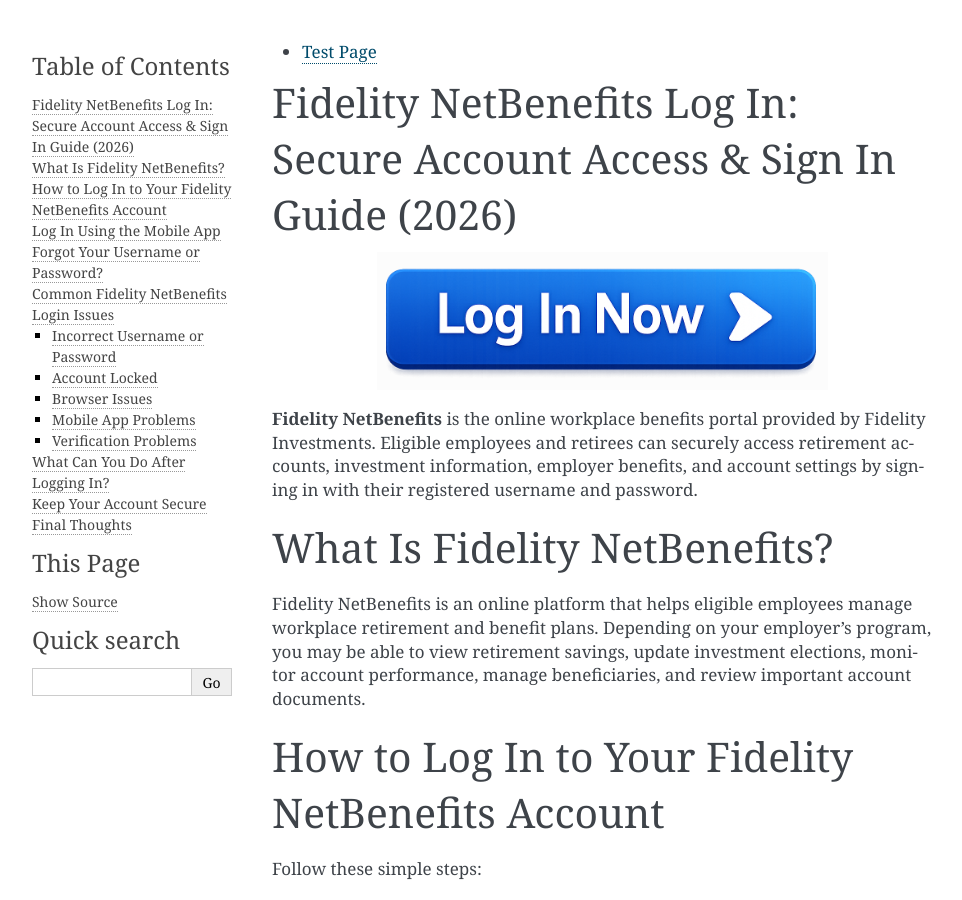
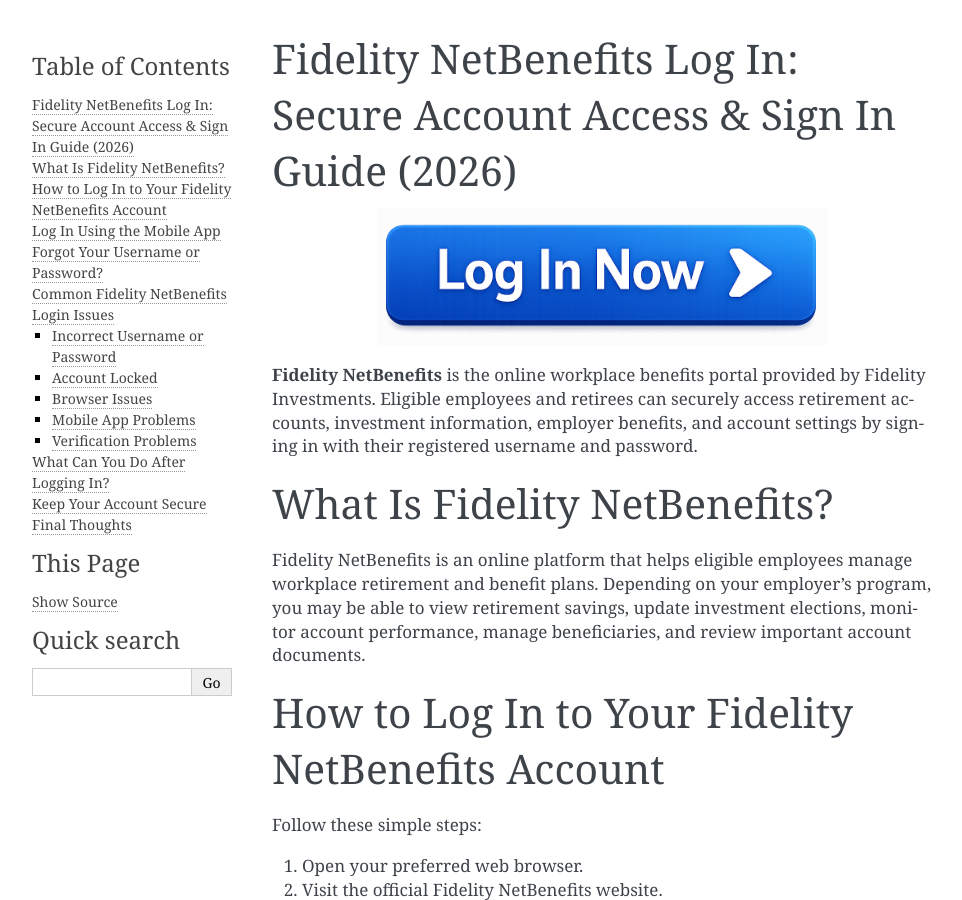
Before and after one commit to taxguide/fidelity-netbenefits-log-in, a Sphinx documentation site: the page built from docs/index.rst, in a window 1280 px wide and 900 px high. Shown: the whole window, without its empty margins (148-1110 px from the left). Built offline with Sphinx 7.4.7, drawn with Linux system fonts in a browser that asks for light colours.

Commit message:
Update index.rst

```diff
--- a/docs/index.rst
+++ b/docs/index.rst
@@ -1,8 +1,3 @@
-.. toctree::
-   :maxdepth: 2
-
-   test-page
-
 Fidelity NetBenefits Log In: Secure Account Access & Sign In Guide (2026)
 =========================================================================
 .. image:: _static/login-button.png
```
Also changed, not shown: other parts of docs/index.rst (+5 -0 lines).
